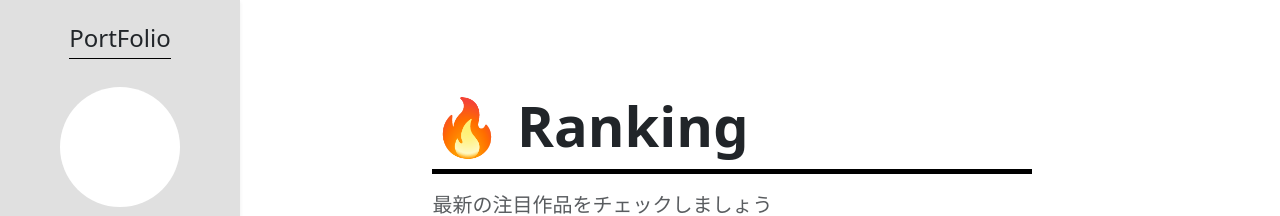
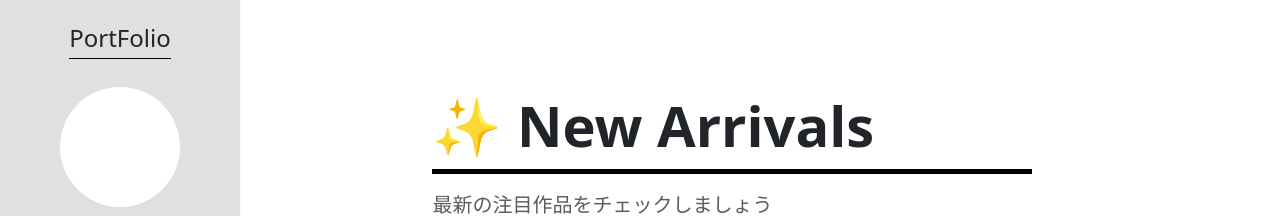
Before and after one commit to skr08m/campus_portfolioSNS, a React (Vite) app in the folder frontend/: page /home in a window 1280 px wide. Shown: the top 216 px of the page. Built offline with nearby package versions, Linux system fonts and the light colour scheme; no server answers; sample sign-in values are in the browser's storage.

Commit message:
Home.jsxの修正

```diff
--- a/frontend/src/pages/Home.jsx
+++ b/frontend/src/pages/Home.jsx
@@ -113,7 +113,7 @@ const Home = () => {
 
                 {/* タイトルセクション: 位置合わせ修正済み */}
                 <div className="mb-5 text-start">
-                    <h1 className="m-0 p-0" style={{ fontSize: "3.5rem", fontWeight: "bold", lineHeight: "1.2" }}>🔥 Ranking</h1>
+                    <h1 className="m-0 p-0" style={{ fontSize: "3.5rem", fontWeight: "bold", lineHeight: "1.2" }}>✨ New Arrivals</h1>
                     <hr className="mx-0" style={{ width: "100%", maxWidth: "600px", borderTop: "5px solid #000", opacity: 1, marginTop: "10px" }} />
                     <p className="text-muted fs-5 mt-3">最新の注目作品をチェックしましょう</p>
                 </div>
```
